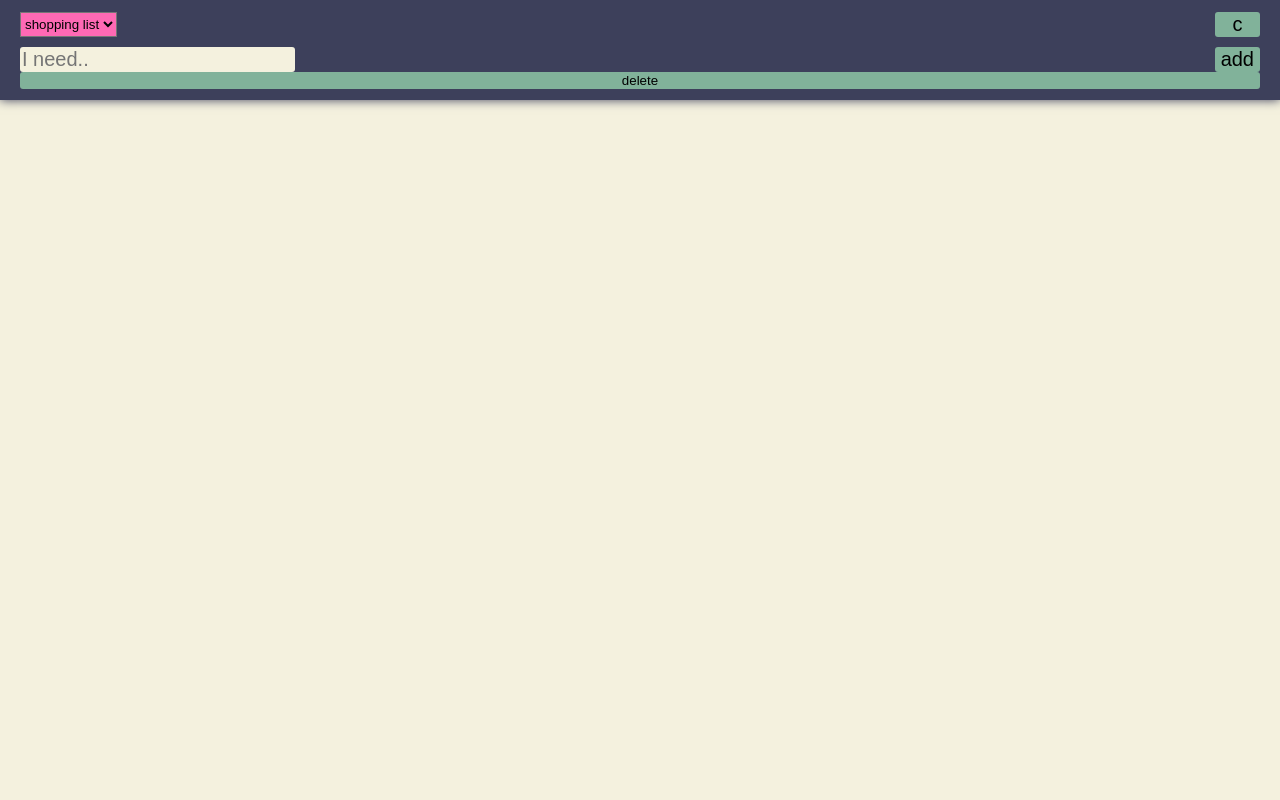
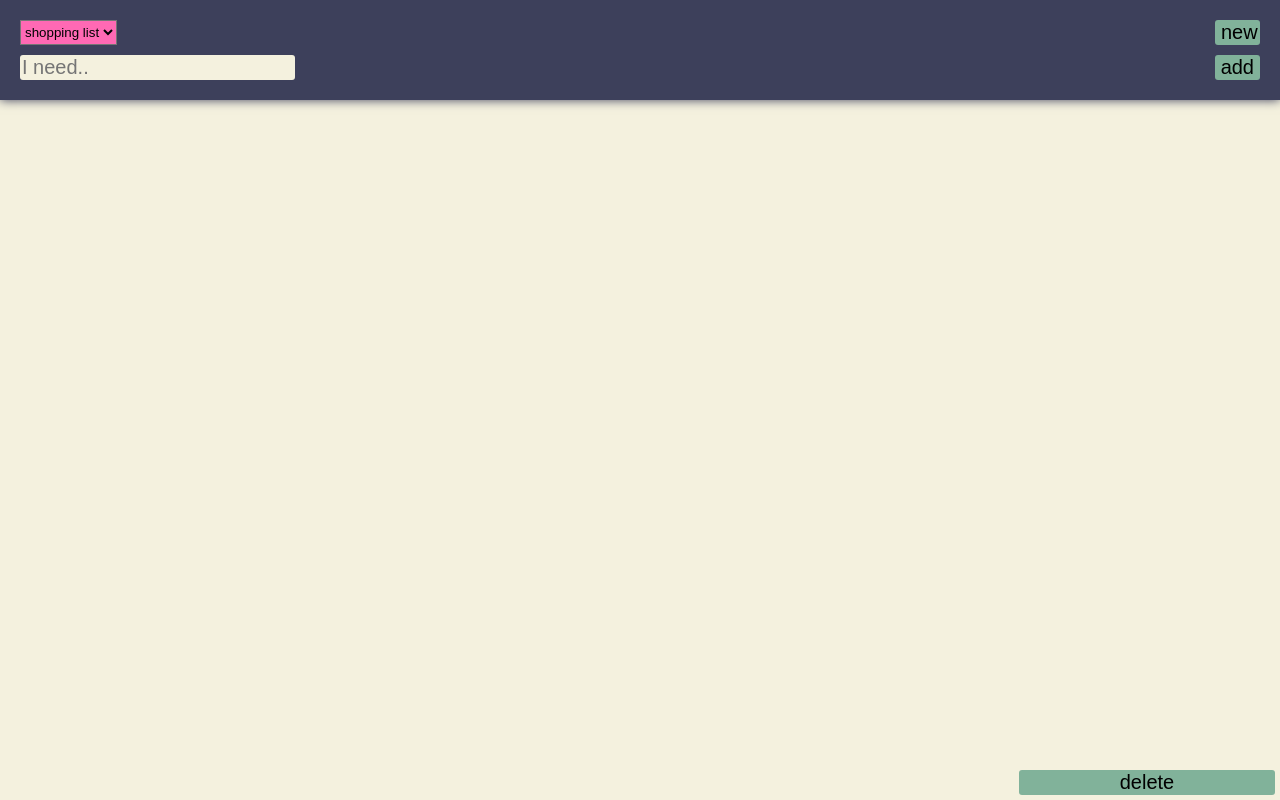
Before and after one commit to maxilukowski/capstone-project, a React (Create React App) app: page / in a window 1280 px wide. Built offline with nearby package versions, Linux system fonts and the light colour scheme.

Commit message:
Rearange delete button

```diff
--- a/src/App.js
+++ b/src/App.js
@@ -1,20 +1,11 @@
 import React from 'react'
-
-import styled from 'styled-components'
 import Index from './components/ShoppingList/index'
 
 function App() {
   return (
-    <Container>
+    <>
       <Index />
-    </Container>
+    </>
   )
 }
 export default App
-
-const Container = styled.div`
-  display: flex;
-  flex-direction: column;
-  justify-content: space-between;
-  color: var(--primary);
-`
--- a/src/components/Buttons.js
+++ b/src/components/Buttons.js
@@ -3,9 +3,17 @@ import styled from 'styled-components'
 
 export default function Button({ text, onClick, fontSize }) {
   return (
-    <ButtonStyled fontSize={fontSize} onClick={onClick} data-testid='button'>
+    <ButtonStyled fontSize={fontSize} onClick={onClick} data-testid="button">
       {text}
     </ButtonStyled>
+  )
+}
+
+export const DeleteButton = ({ text, onClick }) => {
+  return (
+    <StyledDeleteButton onClick={onClick} data-testid="button">
+      {text}
+    </StyledDeleteButton>
   )
 }
 
@@ -16,3 +24,17 @@ const ButtonStyled = styled.button`
   font-size: ${(props) => props.fontSize};
   outline: none;
 `
+
+const StyledDeleteButton = styled.button`
+  border-radius: 3px;
+  background: var(--secondary);
+  border: none;
+  font-size: ${(props) => props.fontSize};
+  outline: none;
+  font-size: 20px;
+  width: 20%;
+  position: fixed;
+  bottom: 0;
+  right: 0;
+  margin: 5px;
+`
--- a/src/components/ShoppingList/Header.js
+++ b/src/components/ShoppingList/Header.js
@@ -3,14 +3,12 @@ import styled from 'styled-components'
 import ButtonS from '../Buttons'
 import ListNameEdit0r from './ListNameEdit0r'
 
-
 const Header = ({
   onSubmit,
-  onClickDelete,
   shoppingListItems,
   onListNameChange,
   shoppingListName,
-  isInitialized
+  isInitialized,
 }) => {
   return (
     <Container>
@@ -22,15 +20,14 @@ const Header = ({
       />
       <StyledForm onSubmit={formSubmit}>
         <StyledInput
-          maxLength='20'
-          type='text'
-          name='input'
-          placeholder='I need..'
+          maxLength="20"
+          type="text"
+          name="input"
+          placeholder="I need.."
           required
         />
-        <ButtonS text='add' fontSize='20px' />
+        <ButtonS text="add" fontSize="20px" />
       </StyledForm>
-      <ButtonS onClick={()=>onClickDelete([])} text='delete' />
     </Container>
   )
   function formSubmit(event) {
@@ -57,7 +54,6 @@ const Container = styled.div`
 `
 const StyledInput = styled.input`
   width: 275px;
-
   margin-right: 10px;
   border-radius: 3px;
   border: none;
--- a/src/components/ShoppingList/ListNameEdit0r.js
+++ b/src/components/ShoppingList/ListNameEdit0r.js
@@ -3,27 +3,25 @@ import styled from 'styled-components'
 import Button from '../Buttons'
 import DropDownListNames from './DropDownListNames'
 
-
-
-const ListNameEdit0r = ({  onListNameChange }) => {
+const ListNameEdit0r = ({ onListNameChange }) => {
   const [toggle, setToggle] = useState(true)
   const [input, setInput] = useState('')
   const [listNames, setListNames] = useState(
-    JSON.parse(localStorage.getItem('shoppingListNames'))||["shopping list"] )
+    JSON.parse(localStorage.getItem('shoppingListNames')) || ['shopping list']
+  )
 
   useEffect(() => {
     localStorage.setItem('shoppingListNames', JSON.stringify(listNames))
-    // only when "shopping list" not exists in localstorage
-    const newEntry = (input === "" && localStorage.getItem("shopping list") === null)
-    ? 'shopping list'
-    :  input
+    // only when "shopping list" doesnt exists in localstorage
+    const newEntry =
+      input === '' && localStorage.getItem('shopping list') === null
+        ? 'shopping list'
+        : input
 
-    if (newEntry !== "") {
+    if (newEntry !== '') {
       localStorage.setItem(newEntry, JSON.stringify([]))
     }
   }, [listNames])
-
-
 
   return (
     <Container>
@@ -33,30 +31,34 @@ const ListNameEdit0r = ({  onListNameChange }) => {
             onListNameChange={onListNameChange}
             listNames={listNames}
           />
-          <Button fontSize='20px' text='c' onClick={() => setToggle(!toggle)} />
+          <Button
+            fontSize="20px"
+            text="new"
+            onClick={() => setToggle(!toggle)}
+          />
         </Spacer>
       ) : (
         <Spacer>
           <StyledInput
             onChange={(event) => setInput(event.target.value)}
             value={input}
-            type='text'
+            type="text"
             onKeyDown={(event) => {
               if (event.keyCode === 13) {
-                setListNames([...listNames,input ])
+                setListNames([...listNames, input])
                 setToggle(!toggle)
               }
             }}
-            placeholder='e.g. farmer`s market'
+            placeholder="e.g. farmer`s market"
             autoFocus
             required
-            maxLength='20'
+            maxLength="20"
           />
           <Button
-            fontSize='20px'
-            text='c'
+            fontSize="20px"
+            text="new"
             onClick={() => {
-              setListNames([ ...listNames,input])
+              setListNames([...listNames, input])
               setToggle(!toggle)
             }}
           />
--- a/src/components/ShoppingList/ShoppingList.js
+++ b/src/components/ShoppingList/ShoppingList.js
@@ -1,5 +1,4 @@
 import React from 'react'
-
 import ShoppingListItem from './ShoppingListItem'
 import styled from 'styled-components'
 
--- a/src/components/ShoppingList/index.js
+++ b/src/components/ShoppingList/index.js
@@ -2,6 +2,7 @@ import React, { useEffect, useRef, useState } from 'react'
 import Header from './Header'
 import ShoppingList from './ShoppingList'
 import styled from 'styled-components'
+import Button, { DeleteButton } from '../Buttons'
 
 let idSuffix = 0
 
@@ -28,16 +29,19 @@ const Index = () => {
   }, [shoppingListItems])
 
   return (
-    <>
+    <Container>
       <Header
         onSubmit={addItems}
-        onClickDelete={setShoppingListItems}
         shoppingListItems={shoppingListItems}
         onListNameChange={setShoppingListName}
         shoppingListName={shoppingListName}
         isInitialized={isInitialized}
       />
-      <ShoppingList shoppingListItems={activeList} onClick={onItemClick} />
+      <ShoppingList
+        shoppingListItems={activeList}
+        onClick={onItemClick}
+        onClickDelete={setShoppingListItems}
+      />
       {secondaryList.length < 1 ? null : (
         <StyledDiv>recently checked</StyledDiv>
       )}
@@ -45,8 +49,10 @@ const Index = () => {
         opacity={0.7}
         shoppingListItems={secondaryList}
         onClick={onItemClick}
+        onClickDelete={setShoppingListItems}
       />
-    </>
+      <DeleteButton onClick={() => setShoppingListItems([])} text="delete" />
+    </Container>
   )
 
   function onItemClick(listItem) {
@@ -68,3 +74,9 @@ const StyledDiv = styled.div`
   text-align: center;
   color: var(--primary);
 `
+
+const Container = styled.div`
+  height: 100vh;
+  display: flex;
+  flex-direction: column;
+`
```
